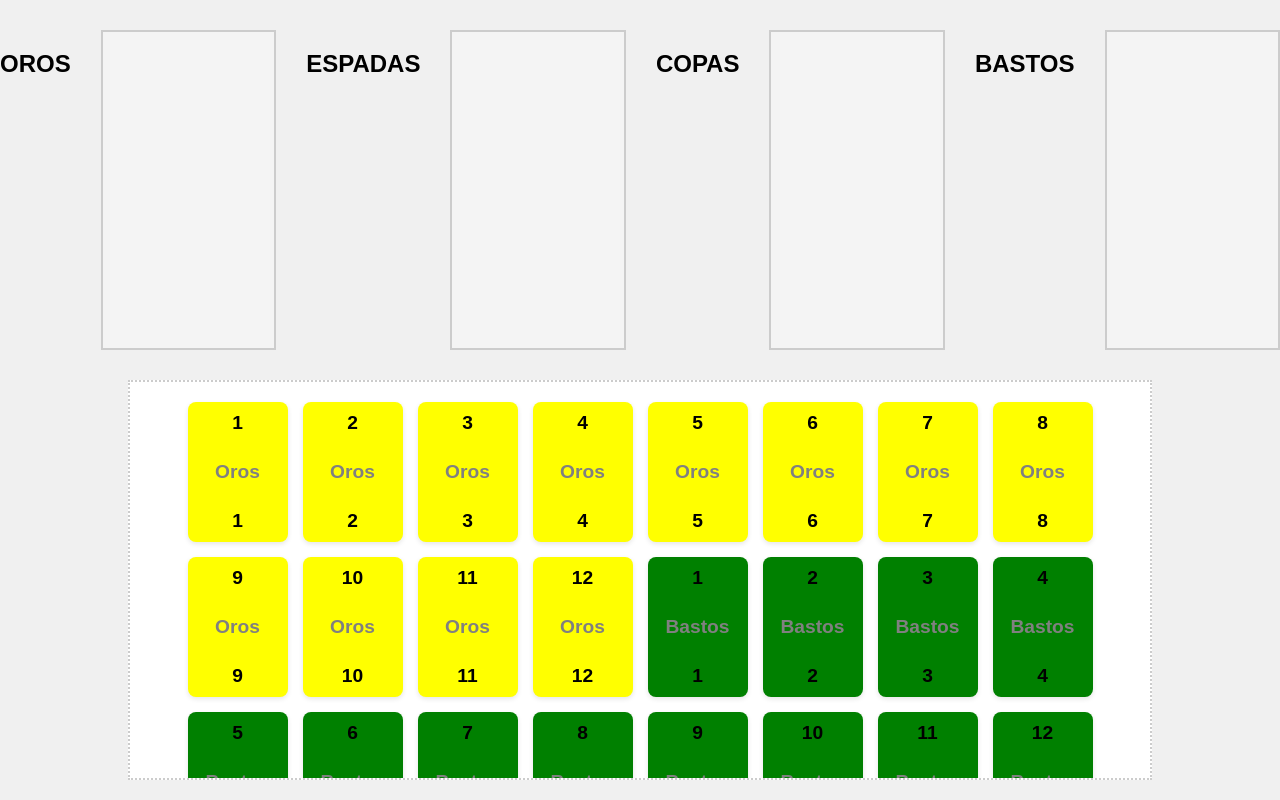
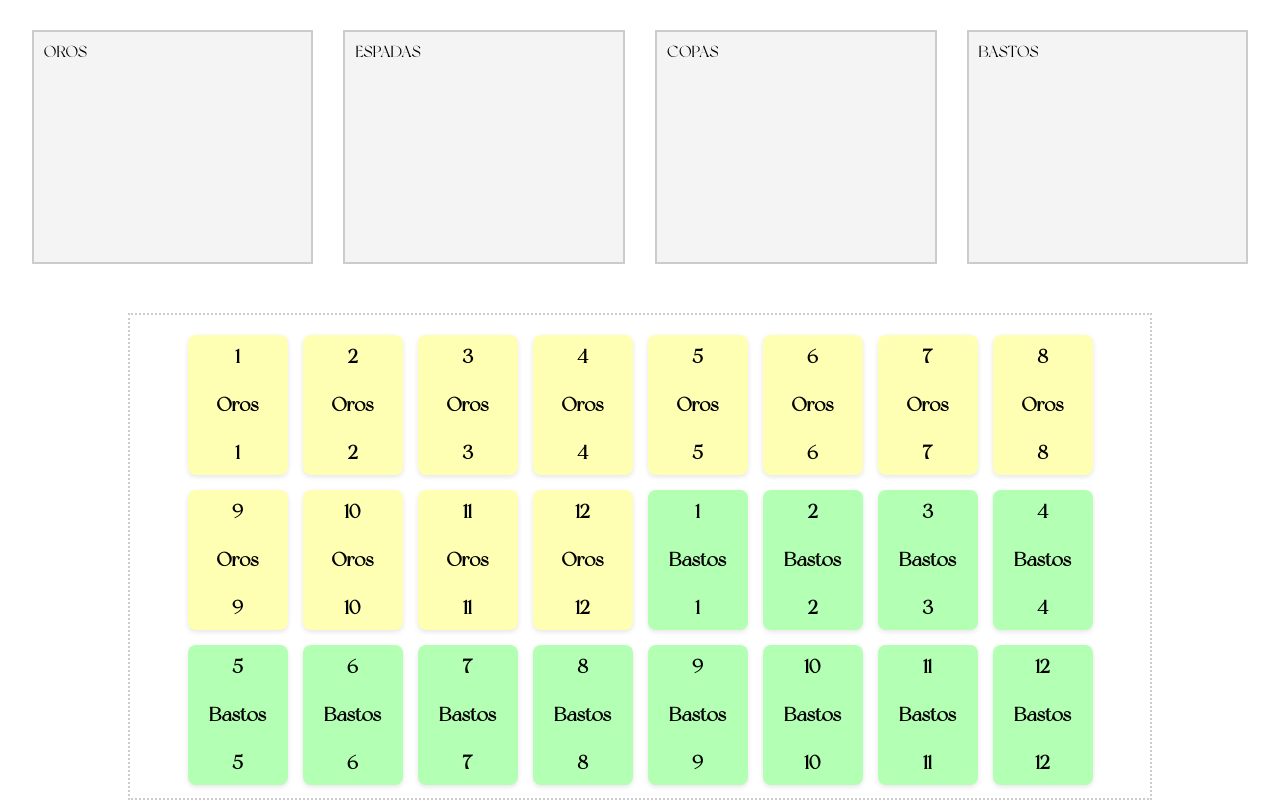
Before and after one commit to Galat3a/EntornoCliente_Entregas, a plain HTML site: page Entrega-drag-drop_V2/index.html in a window 1280 px wide. Drawn offline with nearby package versions, Linux system fonts and the light colour scheme.

Commit message:
Cambios en el color de las cartas, la font, y el tipo de rotacion (anime js)

```diff
--- /dev/null
+++ b/Entrega-drag-drop_V2/css/style.css
@@ -0,0 +1,107 @@
+@font-face {
+    font-family: 'NY';
+    src: url('../font/NewYork.otf');
+}
+        body {
+            font-family: NY, sans-serif;
+            display: flex;
+            flex-direction: column;
+            justify-content: flex-start;
+            align-items: center;
+            height: 100vh;
+            margin: 0;
+            padding: 0;
+            background-color: black
+            overflow: hidden;
+        }
+
+        /* Contenedores para los palos (Oros, Bastos, Espadas, Copas) */
+        .contenedorBarajasPalos {
+            display: flex;
+            justify-content: center;
+            gap: 30px;
+            width: 100%;
+            height: 50vh; /* Ajustamos la altura a 50vh */
+            padding: 10px;
+            margin-top: 20px;
+        }
+
+        /* Los contenedores para cada palo */
+        .contenedorOros,
+        .contenedorEspadas,
+        .contenedorCopas,
+        .contenedorBastos {
+            display: flex;
+            flex-direction: column; /* Apilar las cartas verticalmente */
+            justify-content: flex-start;
+            gap: 10px;
+            width: 22%;
+            height: 100%; /* Ocupa el 100% de la altura del contenedor padre (50vh) */
+            padding: 10px;
+            border: 2px solid #ccc;
+            background-color: #f4f4f4;
+            box-sizing: border-box;
+            overflow-y: auto;
+            position: relative; /* Necesario para apilar las cartas */
+        }
+
+        /* Contenedor general de cartas */
+        .contenedorBaraja {
+            height: 100vh; /* Ajustamos la altura a 100vh */
+            display: flex;
+            flex-flow: row wrap;
+            justify-content: center;
+            align-items: center;
+            gap: 15px;
+            width: 80%;
+            padding: 20px;
+            margin-top: 20px;
+            border: 2px dotted #ccc;
+            background-color: #ffffff;
+            box-sizing: border-box;
+            overflow-x: scroll;
+        }
+
+        /* Estilo de las cartas */
+        .carta {
+            width: 80px;
+            height: 120px;
+            background-color: white;
+            border-radius: 8px;
+            box-shadow: 0 2px 5px rgba(0, 0, 0, 0.1);
+            display: flex;
+            flex-direction: column;
+            justify-content: space-between;
+            align-items: center;
+            padding: 10px;
+            text-align: center;
+            cursor: move;
+            position: relative;
+            transition: transform 0.2s ease, top 0.3s ease;
+        }
+
+        .contenedorOros .carta:nth-child(n+2),
+        .contenedorEspadas .carta:nth-child(n+2),
+        .contenedorCopas .carta:nth-child(n+2),
+        .contenedorBastos .carta:nth-child(n+2) {
+            margin-top: -80px;
+        }
+
+
+        .carta:hover {
+            transform: scale(1.05);
+        }
+
+        .carta:active {
+            opacity: 0.8;
+        }
+
+
+        .carta div {
+            font-size: 1.2em;
+            font-weight: bold;
+        }
+
+        .carta div:nth-child(2) {
+            color: rgb(0, 0, 0);
+        }
--- a/Entrega-drag-drop_V2/index.html
+++ b/Entrega-drag-drop_V2/index.html
@@ -1,119 +1,26 @@
 <!DOCTYPE html>
 <html lang="es">
+
 <head>
     <meta charset="UTF-8">
     <meta name="viewport" content="width=device-width, initial-scale=1.0">
     <title>Arrastrar y Soltar</title>
-    <style>
-      /* Estilo global */
-      body {
-          font-family: Arial, sans-serif;
-          display: flex;
-          flex-direction: column;
-          justify-content: flex-start;
-          align-items: center;
-          height: 100vh;
-          margin: 0;
-          padding: 0;
-          background-color: #f0f0f0;
-          overflow: hidden;
-      }
+    <link rel="stylesheet" href="./css/style.css">
+</head>
 
-      /* Contenedores para los palos (Oros, Bastos, Espadas, Copas) */
-      .contenedorBarajasPalos {
-          display: flex;
-          justify-content: center;
-          gap: 30px;
-          width: 100%;
-          height: 40%;
-          padding: 10px;
-          margin-top: 20px;
-      }
-
-      .contenedorOros,
-      .contenedorEspadas,
-      .contenedorCopas,
-      .contenedorBastos {
-          display: flex;
-          flex-wrap: wrap;
-          justify-content: center;
-          gap: 10px;
-          width: 22%;
-          height: 100%;
-          padding: 10px;
-          border: 2px solid #ccc;
-          background-color: #f4f4f4;
-          box-sizing: border-box;
-          overflow-y: auto;
-      }
-
-      /* Contenedor general de cartas */
-      .contenedorBaraja {
-          display: flex;
-          flex-flow: row wrap;
-          justify-content: center;
-          align-items: center;
-          gap: 15px;
-          width: 80%;
-          height: 50%;
-          padding: 20px;
-          margin-top: 20px;
-          border: 2px dotted #ccc;
-          background-color: #ffffff;
-          box-sizing: border-box;
-          overflow-x: scroll;
-      }
-
-      /* Estilo de las cartas */
-      .carta {
-          width: 80px;
-          height: 120px;
-          background-color: white;
-          border-radius: 8px;
-          box-shadow: 0 2px 5px rgba(0, 0, 0, 0.1);
-          display: flex;
-          flex-direction: column;
-          justify-content: space-between;
-          align-items: center;
-          padding: 10px;
-          text-align: center;
-          cursor: move;
-          position: relative;
-          transition: transform 0.2s ease;
-      }
-
-      /* Efectos visuales de las cartas */
-      .carta:hover {
-          transform: scale(1.05);
-      }
-
-      .carta:active {
-          opacity: 0.8;
-      }
-
-      /* Estilos para los divs dentro de la carta */
-      .carta div {
-          font-size: 1.2em;
-          font-weight: bold;
-      }
-
-      .carta div:nth-child(2) {
-          color: gray;
-      }
-  </style>
-</head>
 <body>
     <!-- Contenedores para los palos -->
     <div class="contenedorBarajasPalos">
-        <h2>OROS</h2>
-        <div class="contenedorOros" id="contenedorO"></div>
-        <h2>ESPADAS</h2>
-        <div class="contenedorEspadas" id="contenedorE"></div>
-        <h2>COPAS</h2>
-        <div class="contenedorCopas" id="contenedorC"></div>
-        <h2>BASTOS</h2>
-        <div class="contenedorBastos" id="contenedorBastos"></div>
+
+        <div class="contenedorOros" id="contenedorO">OROS</div>
+
+        <div class="contenedorEspadas" id="contenedorE">ESPADAS</div>
+
+        <div class="contenedorCopas" id="contenedorC">COPAS</div>
+
+        <div class="contenedorBastos" id="contenedorBastos">BASTOS</div>
     </div>
+    <br>
 
     <!-- Contenedor general donde se crean las cartas -->
     <div class="contenedorBaraja">
@@ -122,4 +29,5 @@
     <script src="https://cdn.jsdelivr.net/npm/animejs@3.2.1/lib/anime.min.js"></script>
     <script type="module" src="./js/index.js"></script>
 </body>
+
 </html>
--- a/Entrega-drag-drop_V2/js/index.js
+++ b/Entrega-drag-drop_V2/js/index.js
@@ -3,10 +3,10 @@ import { uiDrag } from './uiDrag.js';
 
 document.addEventListener("DOMContentLoaded", () => {
     // Crear todas las cartas en el contenedor general (contenedorGeneral)
-    uiCreate.createElement(".contenedorBaraja", 12, "yellow", "Oros");  // Cartas de Oros
-    uiCreate.createElement(".contenedorBaraja", 12, "green", "Bastos");  // Cartas de Bastos
-    uiCreate.createElement(".contenedorBaraja", 12, "blue", "Espadas");  // Cartas de Espadas
-    uiCreate.createElement(".contenedorBaraja", 12, "red", "Copas");  // Cartas de Copas
+    uiCreate.createElement(".contenedorBaraja", 12, "#FFFFB3", "Oros");  // Cartas de Oros
+    uiCreate.createElement(".contenedorBaraja", 12, "#B3FFB3", "Bastos");  // Cartas de Bastos
+    uiCreate.createElement(".contenedorBaraja", 12, "#B3D9FF", "Espadas");  // Cartas de Espadas
+    uiCreate.createElement(".contenedorBaraja", 12, "#FFB3B3", "Copas");  // Cartas de Copas
 
     // Inicializar la funcionalidad de arrastrar y soltar para cada contenedor de palo
     uiDrag.init(".contenedorOros", ".carta");
--- a/Entrega-drag-drop_V2/js/uiCreate.js
+++ b/Entrega-drag-drop_V2/js/uiCreate.js
@@ -3,15 +3,11 @@ export const uiCreate = {
         const contenedor = document.querySelector(contenedorSelector);
 
         if (contenedor) {
-            // No puedo limpiar le contenedor porque me borra las creadas
-            //contenedor.innerHTML = "";
-
-            // Crear las cartas para el palo especificado
             for (let i = 1; i <= cantidadElementos; i++) {
                 const carta = document.createElement("div");
                 carta.classList.add("carta");
-                carta.style.backgroundColor = color; // Establecer color de la carta
-                carta.setAttribute("draggable", true); // Hacer que la carta sea arrastrable
+                carta.style.backgroundColor = color;
+                carta.setAttribute("draggable", true);
 
                 // Asignar propiedades
                 carta.id = `${palo}-${i}`;
@@ -23,9 +19,9 @@ export const uiCreate = {
                 const div2 = document.createElement("div");
                 const div3 = document.createElement("div");
 
-                div1.textContent = i; // Número
-                div2.textContent = palo; // Palo (Oros, Bastos, etc.)
-                div3.textContent = i; // Número otra vez
+                div1.textContent = i;
+                div2.textContent = palo;
+                div3.textContent = i;
 
                 carta.appendChild(div1);
                 carta.appendChild(div2);
```
Also changed, not shown: Entrega-drag-drop_V2/js/uiDrag.js (+26 -13 lines), Entrega-drag-drop_V2/font/NewYork.otf (added).
